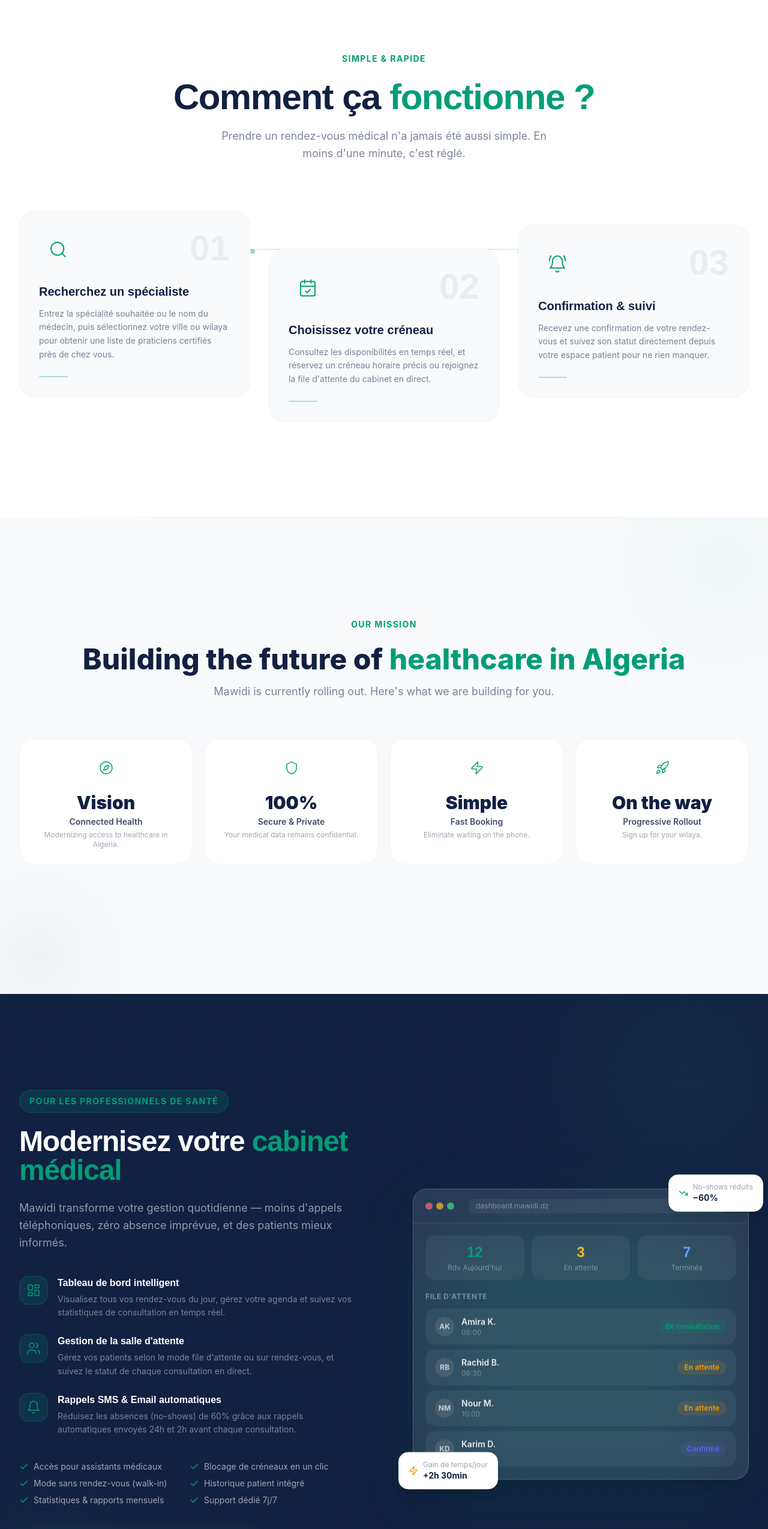
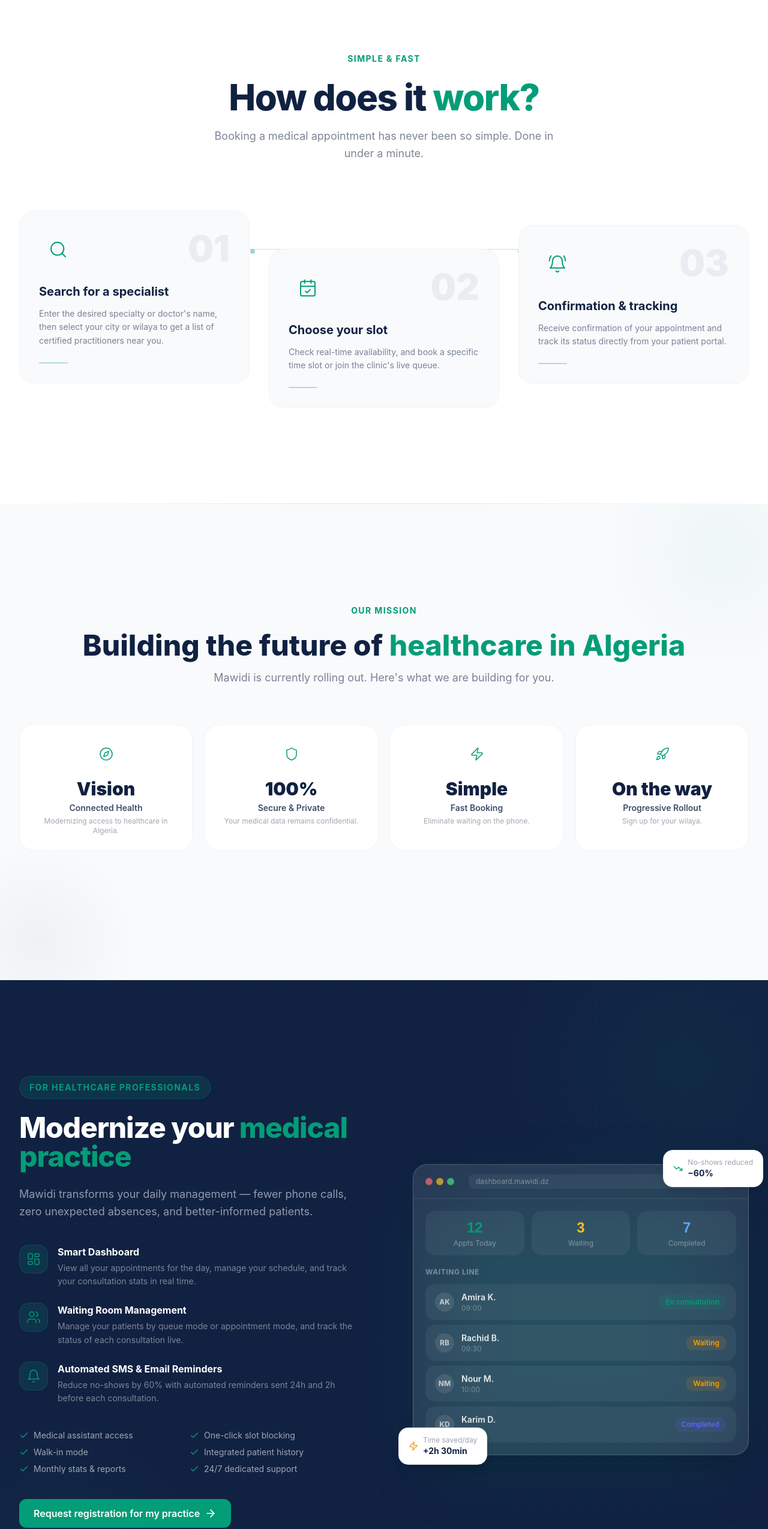
Before and after one commit to fuih/mawidi, a React (Vite) app in the folder apps/frontend/: page / in a window 1280 px wide. Shown: the part 880-3429 px from the top of the page at 60% size. Built offline with nearby package versions, Linux system fonts and the light colour scheme; no server answers.

Commit message:
feat: Translate HowItWorks and DoctorSection for full Landing Page i18n

```diff
--- a/apps/frontend/src/components/landing/DoctorSection.tsx
+++ b/apps/frontend/src/components/landing/DoctorSection.tsx
@@ -1,41 +1,19 @@
 import { useRef } from "react";
 import { motion, useInView, useScroll, useTransform } from "framer-motion";
 import { LayoutDashboard, Users, Bell, ArrowRight, Check, Zap, TrendingDown } from "lucide-react";
+import { useTranslation } from "react-i18next";
 
-const features = [
-  {
-    icon: LayoutDashboard,
-    title: "Tableau de bord intelligent",
-    description: "Visualisez tous vos rendez-vous du jour, gérez votre agenda et suivez vos statistiques de consultation en temps réel.",
-  },
-  {
-    icon: Users,
-    title: "Gestion de la salle d'attente",
-    description: "Gérez vos patients selon le mode file d'attente ou sur rendez-vous, et suivez le statut de chaque consultation en direct.",
-  },
-  {
-    icon: Bell,
-    title: "Rappels SMS & Email automatiques",
-    description: "Réduisez les absences (no-shows) de 60% grâce aux rappels automatiques envoyés 24h et 2h avant chaque consultation.",
-  },
-];
 
-const perks = [
-  "Accès pour assistants médicaux",
-  "Blocage de créneaux en un clic",
-  "Mode sans rendez-vous (walk-in)",
-  "Historique patient intégré",
-  "Statistiques & rapports mensuels",
-  "Support dédié 7j/7",
-];
 
 // Dashboard Mockup Component
 function DashboardMockup() {
+  const { t } = useTranslation();
+
   const patients = [
     { name: "Amira K.", time: "09:00", status: "En consultation", color: "#039D77" },
-    { name: "Rachid B.", time: "09:30", status: "En attente", color: "#F59E0B" },
-    { name: "Nour M.", time: "10:00", status: "En attente", color: "#F59E0B" },
-    { name: "Karim D.", time: "10:30", status: "Confirmé", color: "#6366F1" },
+    { name: "Rachid B.", time: "09:30", status: t('doctorSection.mockup.stat2'), color: "#F59E0B" },
+    { name: "Nour M.", time: "10:00", status: t('doctorSection.mockup.stat2'), color: "#F59E0B" },
+    { name: "Karim D.", time: "10:30", status: t('doctorSection.mockup.stat3'), color: "#6366F1" },
   ];
 
   return (
@@ -52,7 +30,7 @@ function DashboardMockup() {
             <div className="w-3 h-3 rounded-full bg-green-400/70" />
           </div>
           <div className="flex-1 mx-4 bg-white/5 rounded-lg px-3 py-1 text-xs text-white/40 font-mono">
-            dashboard.mawidi.dz
+            {t('doctorSection.mockup.url')}
           </div>
         </div>
 
@@ -61,9 +39,9 @@ function DashboardMockup() {
           {/* Stats row */}
           <div className="grid grid-cols-3 gap-3 mb-5">
             {[
-              { label: "Rdv Aujourd'hui", value: "12", color: "text-[#039D77]" },
-              { label: "En attente", value: "3", color: "text-amber-400" },
-              { label: "Terminés", value: "7", color: "text-blue-400" },
+              { label: t('doctorSection.mockup.stat1'), value: "12", color: "text-[#039D77]" },
+              { label: t('doctorSection.mockup.stat2'), value: "3", color: "text-amber-400" },
+              { label: t('doctorSection.mockup.stat3'), value: "7", color: "text-blue-400" },
             ].map((stat) => (
               <div key={stat.label} className="bg-white/5 rounded-2xl p-3 text-center">
                 <div className={`text-2xl font-black ${stat.color}`} style={{ fontFamily: "'Plus Jakarta Sans', sans-serif" }}>
@@ -76,7 +54,9 @@ function DashboardMockup() {
 
           {/* Patient list */}
           <div className="space-y-2">
-            <div className="text-xs font-bold text-white/40 uppercase tracking-wider mb-3">File d'attente</div>
+            <div className="text-xs font-bold text-white/40 uppercase tracking-wider mb-3 text-start">
+              {t('doctorSection.mockup.queue')}
+            </div>
             {patients.map((p, i) => (
               <motion.div
                 key={p.name}
@@ -88,7 +68,7 @@ function DashboardMockup() {
                 <div className="w-8 h-8 rounded-full bg-white/10 flex items-center justify-center text-white/70 text-xs font-bold">
                   {p.name.split(" ").map(n => n[0]).join("")}
                 </div>
-                <div className="flex-1 min-w-0">
+                <div className="flex-1 min-w-0 text-start">
                   <div className="text-white/90 text-sm font-semibold truncate">{p.name}</div>
                   <div className="text-white/35 text-xs">{p.time}</div>
                 </div>
@@ -110,12 +90,12 @@ function DashboardMockup() {
       <motion.div
         animate={{ y: [0, -8, 0] }}
         transition={{ duration: 4, repeat: Infinity, ease: "easeInOut" }}
-        className="absolute -top-4 -right-6 bg-white rounded-2xl shadow-lg px-4 py-3 border border-gray-100"
+        className="absolute -top-4 -end-6 bg-white rounded-2xl shadow-lg px-4 py-3 border border-gray-100"
       >
         <div className="flex items-center gap-2">
           <TrendingDown className="w-4 h-4 text-[#039D77]" />
-          <div>
-            <div className="text-xs text-gray-400">No-shows réduits</div>
+          <div className="text-start">
+            <div className="text-xs text-gray-400">{t('doctorSection.mockup.noshows')}</div>
             <div className="text-sm font-bold text-[#112142]">−60%</div>
           </div>
         </div>
@@ -124,12 +104,12 @@ function DashboardMockup() {
       <motion.div
         animate={{ y: [0, 8, 0] }}
         transition={{ duration: 5, repeat: Infinity, ease: "easeInOut", delay: 1.5 }}
-        className="absolute -bottom-4 -left-6 bg-white rounded-2xl shadow-lg px-4 py-3 border border-gray-100"
+        className="absolute -bottom-4 -start-6 bg-white rounded-2xl shadow-lg px-4 py-3 border border-gray-100"
       >
         <div className="flex items-center gap-2">
           <Zap className="w-4 h-4 text-amber-500" />
-          <div>
-            <div className="text-xs text-gray-400">Gain de temps/jour</div>
+          <div className="text-start">
+            <div className="text-xs text-gray-400">{t('doctorSection.mockup.timeSaved')}</div>
             <div className="text-sm font-bold text-[#112142]">+2h 30min</div>
           </div>
         </div>
@@ -143,6 +123,27 @@ export function DoctorSection() {
   const inView = useInView(ref, { once: true, margin: "-100px" });
   const { scrollYProgress } = useScroll({ target: ref, offset: ["start end", "end start"] });
   const mockupY = useTransform(scrollYProgress, [0, 1], [30, -30]);
+  const { t } = useTranslation();
+
+  const features = [
+    {
+      icon: LayoutDashboard,
+      title: t('doctorSection.features.dashboard.title'),
+      description: t('doctorSection.features.dashboard.description'),
+    },
+    {
+      icon: Users,
+      title: t('doctorSection.features.queue.title'),
+      description: t('doctorSection.features.queue.description'),
+    },
+    {
+      icon: Bell,
+      title: t('doctorSection.features.reminders.title'),
+      description: t('doctorSection.features.reminders.description'),
+    },
+  ];
+
+  const perks = t('doctorSection.perks', { returnObjects: true }) as string[];
 
   return (
     <section
@@ -153,11 +154,11 @@ export function DoctorSection() {
       {/* Background textures */}
       <div className="absolute inset-0 pointer-events-none overflow-hidden">
         <div
-          className="absolute -top-40 -right-40 w-[600px] h-[600px] rounded-full opacity-[0.07]"
+          className="absolute -top-40 -end-40 w-[600px] h-[600px] rounded-full opacity-[0.07]"
           style={{ background: "radial-gradient(circle, #039D77 0%, transparent 70%)" }}
         />
         <div
-          className="absolute -bottom-40 -left-40 w-[500px] h-[500px] rounded-full opacity-[0.06]"
+          className="absolute -bottom-40 -start-40 w-[500px] h-[500px] rounded-full opacity-[0.06]"
           style={{ background: "radial-gradient(circle, #039D77 0%, transparent 70%)" }}
         />
         {/* Dot grid */}
@@ -180,19 +181,18 @@ export function DoctorSection() {
               transition={{ duration: 0.7 }}
             >
               <span className="inline-block text-[#039D77] text-sm font-bold tracking-widest uppercase mb-6 bg-[#039D77]/15 px-4 py-2 rounded-full border border-[#039D77]/25">
-                Pour les professionnels de santé
+                {t('doctorSection.badge')}
               </span>
 
               <h2
                 className="text-4xl md:text-5xl lg:text-5xl font-extrabold text-white leading-tight tracking-tight mb-6"
-                style={{ fontFamily: "'Plus Jakarta Sans', sans-serif" }}
               >
-                Modernisez votre{" "}
-                <span className="text-[#039D77]">cabinet médical</span>
+                {t('doctorSection.titleStart')}{" "}
+                <span className="text-[#039D77]">{t('doctorSection.titleHighlight')}</span>
               </h2>
 
               <p className="text-white/55 text-lg leading-relaxed mb-10">
-                Mawidi transforme votre gestion quotidienne — moins d'appels téléphoniques, zéro absence imprévue, et des patients mieux informés.
+                {t('doctorSection.subtitle')}
               </p>
             </motion.div>
 
@@ -214,7 +214,6 @@ export function DoctorSection() {
                     <div>
                       <h3
                         className="text-base font-bold text-white mb-1"
-                        style={{ fontFamily: "'Plus Jakarta Sans', sans-serif" }}
                       >
                         {feature.title}
                       </h3>
@@ -249,10 +248,11 @@ export function DoctorSection() {
             >
               <a
                 href="#"
-                className="group inline-flex items-center justify-center gap-3 bg-[#039D77] hover:bg-[#04b589] text-white font-bold text-base px-8 py-4 rounded-2xl transition-all duration-200 hover:scale-[1.02] shadow-emerald-lg"
+                className="px-6 py-3 bg-[#039D77] hover:bg-[#027a5c] text-white font-semibold rounded-xl text-center transition-all duration-300 hover:shadow-emerald-lg flex items-center justify-center gap-2 group"
               >
-                Demander l'inscription de mon cabinet
-                <ArrowRight className="w-5 h-5 group-hover:translate-x-1 transition-transform" />
+                <span className="ltr:hidden rtl:inline"><ArrowRight className="w-5 h-5 group-hover:-translate-x-1 transition-transform rotate-180" /></span>
+                {t('doctorSection.cta')}
+                <span className="rtl:hidden"><ArrowRight className="w-5 h-5 group-hover:translate-x-1 transition-transform" /></span>
               </a>
             </motion.div>
           </div>
--- a/apps/frontend/src/components/landing/HowItWorks.tsx
+++ b/apps/frontend/src/components/landing/HowItWorks.tsx
@@ -1,14 +1,19 @@
 import { useRef } from "react";
 import { motion, useInView } from "framer-motion";
 import { Search, CalendarCheck, BellRing } from "lucide-react";
+import { useTranslation } from "react-i18next";
+
+export default function HowItWorks() {
+  const ref = useRef(null);
+  const inView = useInView(ref, { once: true, margin: "-100px" });
+  const { t } = useTranslation();
 
   const steps = [
     {
       number: "01",
       icon: Search,
-    title: "Recherchez un spécialiste",
-    description:
-      "Entrez la spécialité souhaitée ou le nom du médecin, puis sélectionnez votre ville ou wilaya pour obtenir une liste de praticiens certifiés près de chez vous.",
+      title: t('howItWorks.step1.title'),
+      description: t('howItWorks.step1.description'),
       color: "#039D77",
       bgColor: "bg-[#039D77]/8",
       offset: "lg:mt-0",
@@ -16,9 +21,8 @@ const steps = [
     {
       number: "02",
       icon: CalendarCheck,
-    title: "Choisissez votre créneau",
-    description:
-      "Consultez les disponibilités en temps réel, et réservez un créneau horaire précis ou rejoignez la file d'attente du cabinet en direct.",
+      title: t('howItWorks.step2.title'),
+      description: t('howItWorks.step2.description'),
       color: "#039D77",
       bgColor: "bg-[#039D77]/8",
       offset: "lg:mt-16",
@@ -26,18 +30,13 @@ const steps = [
     {
       number: "03",
       icon: BellRing,
-    title: "Confirmation & suivi",
-    description:
-      "Recevez une confirmation de votre rendez-vous et suivez son statut directement depuis votre espace patient pour ne rien manquer.",
+      title: t('howItWorks.step3.title'),
+      description: t('howItWorks.step3.description'),
       color: "#039D77",
       bgColor: "bg-[#039D77]/8",
       offset: "lg:mt-6",
     },
   ];
-
-export default function HowItWorks() {
-  const ref = useRef(null);
-  const inView = useInView(ref, { once: true, margin: "-100px" });
 
   return (
     <section id="how-it-works" className="relative py-28 lg:py-40 bg-white overflow-hidden">
@@ -55,29 +54,28 @@ export default function HowItWorks() {
           className="text-center mb-20"
         >
           <span className="inline-block text-[#039D77] text-sm font-bold tracking-widest uppercase mb-4 bg-[#039D77]/8 px-4 py-2 rounded-full">
-            Simple & Rapide
+            {t('howItWorks.badge')}
           </span>
           <h2
             className="text-4xl md:text-5xl lg:text-6xl font-extrabold text-[#112142] leading-tight tracking-tight"
-            style={{ fontFamily: "'Plus Jakarta Sans', sans-serif" }}
           >
-            Comment ça{" "}
-            <span className="text-[#039D77]">fonctionne ?</span>
+            {t('howItWorks.titleStart')}{" "}
+            <span className="text-[#039D77]">{t('howItWorks.titleHighlight')}</span>
           </h2>
           <p className="mt-5 text-lg text-[#112142]/55 max-w-xl mx-auto leading-relaxed">
-            Prendre un rendez-vous médical n'a jamais été aussi simple. En moins d'une minute, c'est réglé.
+            {t('howItWorks.subtitle')}
           </p>
         </motion.div>
 
         {/* Steps */}
         <div className="relative">
           {/* Connecting line (desktop) */}
-          <div className="hidden lg:block absolute top-16 left-[calc(16.667%-40px)] right-[calc(16.667%-40px)] h-px">
+          <div className="hidden lg:block absolute top-16 start-[calc(16.667%-40px)] end-[calc(16.667%-40px)] h-px">
             <motion.div
               initial={{ scaleX: 0 }}
               animate={inView ? { scaleX: 1 } : {}}
               transition={{ duration: 1.2, delay: 0.6, ease: [0.22, 1, 0.36, 1] }}
-              className="h-full origin-left"
+              className="h-full origin-left rtl:origin-right"
               style={{
                 background: "linear-gradient(90deg, #039D77 0%, #039D77 100%)",
                 opacity: 0.25,
@@ -91,7 +89,7 @@ export default function HowItWorks() {
                 animate={inView ? { opacity: 1, scale: 1 } : {}}
                 transition={{ delay: 0.8 + pos / 200, duration: 0.4 }}
                 className="absolute top-1/2 -translate-y-1/2 w-2 h-2 rounded-full bg-[#039D77]/40"
-                style={{ left: `${pos}%` }}
+                style={{ insetInlineStart: `${pos}%` }}
               />
             ))}
           </div>
@@ -119,7 +117,7 @@ export default function HowItWorks() {
                       </div>
                       <span
                         className="text-6xl font-black leading-none"
-                        style={{ color: "#112142", opacity: 0.06, fontFamily: "'Plus Jakarta Sans', sans-serif" }}
+                        style={{ color: "#112142", opacity: 0.06 }}
                       >
                         {step.number}
                       </span>
@@ -128,7 +126,6 @@ export default function HowItWorks() {
                     {/* Content */}
                     <h3
                       className="text-xl font-bold text-[#112142] mb-3"
-                      style={{ fontFamily: "'Plus Jakarta Sans', sans-serif" }}
                     >
                       {step.title}
                     </h3>
--- a/apps/frontend/src/i18n/locales/ar/translation.json
+++ b/apps/frontend/src/i18n/locales/ar/translation.json
@@ -32,6 +32,62 @@
     "stat4Label": "إطلاق تدريجي",
     "stat4Sub": "سجل من أجل ولايتك."
   },
+  "howItWorks": {
+    "badge": "بسيط وسريع",
+    "titleStart": "كيف ",
+    "titleHighlight": "يعمل؟",
+    "subtitle": "حجز موعد طبي لم يكن بهذه السهولة من قبل. يتم الأمر في أقل من دقيقة.",
+    "step1": {
+      "title": "ابحث عن أخصائي",
+      "description": "أدخل التخصص المطلوب أو اسم الطبيب، ثم حدد مدينتك أو ولايتك للحصول على قائمة بالممارسين المعتمدين بالقرب منك."
+    },
+    "step2": {
+      "title": "اختر موعدك",
+      "description": "تحقق من التوافر في الوقت الفعلي، واحجز فترة زمنية محددة أو انضم إلى طابور الانتظار المباشر للعيادة."
+    },
+    "step3": {
+      "title": "التأكيد والمتابعة",
+      "description": "احصل على تأكيد لموعدك وتابع حالته مباشرة من بوابة المريض الخاصة بك."
+    }
+  },
+  "doctorSection": {
+    "badge": "لمتخصصي الرعاية الصحية",
+    "titleStart": "قم بتحديث ",
+    "titleHighlight": "عيادتك الطبية",
+    "subtitle": "تُحوّل منصتنا إدارتك اليومية — مكالمات هاتفية أقل، لا غيابات غير متوقعة، ومرضى على دراية أفضل.",
+    "features": {
+      "dashboard": {
+        "title": "لوحة تحكم ذكية",
+        "description": "عرض جميع مواعيدك لليوم، إدارة جدولك الزمني، وتتبع إحصائيات استشاراتك في الوقت الفعلي."
+      },
+      "queue": {
+        "title": "إدارة غرفة الانتظار",
+        "description": "أدر مرضاك وفق وضع الطابور أو وضع المواعيد، وتابع حالة كل استشارة مباشرة."
+      },
+      "reminders": {
+        "title": "تذكيرات تلقائية",
+        "description": "قلل من التخلف عن المواعيد بنسبة 60% بفضل التذكيرات التلقائية التي تُرسل قبل 24 ساعة و ساعتين من كل استشارة."
+      }
+    },
+    "perks": [
+      "وصول المساعدين الطبيين",
+      "حظر المواعيد بنقرة واحدة",
+      "وضع بدون موعد",
+      "سجل المريض المدمج",
+      "إحصائيات وتقارير شهرية",
+      "دعم مخصص على مدار الساعة"
+    ],
+    "cta": "طلب تسجيل عيادتي",
+    "mockup": {
+      "url": "dashboard.mawidi.dz",
+      "stat1": "مواعيد اليوم",
+      "stat2": "في الانتظار",
+      "stat3": "مكتملة",
+      "queue": "طابور الانتظار",
+      "noshows": "تخفيض الغياب",
+      "timeSaved": "توفير الوقت/اليوم"
+    }
+  },
   "footer": {
     "description": "أول منصة لحجز المواعيد الطبية عبر الإنترنت في الجزائر. موثوقة، آمنة ومتاحة على مدار الساعة.",
     "patients": "المرضى",
--- a/apps/frontend/src/i18n/locales/en/translation.json
+++ b/apps/frontend/src/i18n/locales/en/translation.json
@@ -32,6 +32,62 @@
     "stat4Label": "Progressive Rollout",
     "stat4Sub": "Sign up for your wilaya."
   },
+  "howItWorks": {
+    "badge": "Simple & Fast",
+    "titleStart": "How does it ",
+    "titleHighlight": "work?",
+    "subtitle": "Booking a medical appointment has never been so simple. Done in under a minute.",
+    "step1": {
+      "title": "Search for a specialist",
+      "description": "Enter the desired specialty or doctor's name, then select your city or wilaya to get a list of certified practitioners near you."
+    },
+    "step2": {
+      "title": "Choose your slot",
+      "description": "Check real-time availability, and book a specific time slot or join the clinic's live queue."
+    },
+    "step3": {
+      "title": "Confirmation & tracking",
+      "description": "Receive confirmation of your appointment and track its status directly from your patient portal."
+    }
+  },
+  "doctorSection": {
+    "badge": "For Healthcare Professionals",
+    "titleStart": "Modernize your ",
+    "titleHighlight": "medical practice",
+    "subtitle": "Mawidi transforms your daily management — fewer phone calls, zero unexpected absences, and better-informed patients.",
+    "features": {
+      "dashboard": {
+        "title": "Smart Dashboard",
+        "description": "View all your appointments for the day, manage your schedule, and track your consultation stats in real time."
+      },
+      "queue": {
+        "title": "Waiting Room Management",
+        "description": "Manage your patients by queue mode or appointment mode, and track the status of each consultation live."
+      },
+      "reminders": {
+        "title": "Automated SMS & Email Reminders",
+        "description": "Reduce no-shows by 60% with automated reminders sent 24h and 2h before each consultation."
+      }
+    },
+    "perks": [
+      "Medical assistant access",
+      "One-click slot blocking",
+      "Walk-in mode",
+      "Integrated patient history",
+      "Monthly stats & reports",
+      "24/7 dedicated support"
+    ],
+    "cta": "Request registration for my practice",
+    "mockup": {
+      "url": "dashboard.mawidi.dz",
+      "stat1": "Appts Today",
+      "stat2": "Waiting",
+      "stat3": "Completed",
+      "queue": "Waiting Line",
+      "noshows": "No-shows reduced",
+      "timeSaved": "Time saved/day"
+    }
+  },
   "footer": {
     "description": "The first online medical appointment booking platform for Algeria. Reliable, secure, and available 24/7.",
     "patients": "Patients",
--- a/apps/frontend/src/i18n/locales/fr/translation.json
+++ b/apps/frontend/src/i18n/locales/fr/translation.json
@@ -32,6 +32,62 @@
     "stat4Label": "Déploiement progressif",
     "stat4Sub": "Inscrivez-vous pour votre wilaya."
   },
+  "howItWorks": {
+    "badge": "Simple & Rapide",
+    "titleStart": "Comment ça ",
+    "titleHighlight": "fonctionne ?",
+    "subtitle": "Prendre un rendez-vous médical n'a jamais été aussi simple. En moins d'une minute, c'est réglé.",
+    "step1": {
+      "title": "Recherchez un spécialiste",
+      "description": "Entrez la spécialité souhaitée ou le nom du médecin, puis sélectionnez votre ville ou wilaya pour obtenir une liste de praticiens certifiés près de chez vous."
+    },
+    "step2": {
+      "title": "Choisissez votre créneau",
+      "description": "Consultez les disponibilités en temps réel, et réservez un créneau horaire précis ou rejoignez la file d'attente du cabinet en direct."
+    },
+    "step3": {
+      "title": "Confirmation & suivi",
+      "description": "Recevez une confirmation de votre rendez-vous et suivez son statut directement depuis votre espace patient pour ne rien manquer."
+    }
+  },
+  "doctorSection": {
+    "badge": "Pour les professionnels de santé",
+    "titleStart": "Modernisez votre ",
+    "titleHighlight": "cabinet médical",
+    "subtitle": "Mawidi transforme votre gestion quotidienne — moins d'appels téléphoniques, zéro absence imprévue, et des patients mieux informés.",
+    "features": {
+      "dashboard": {
+        "title": "Tableau de bord intelligent",
+        "description": "Visualisez tous vos rendez-vous du jour, gérez votre agenda et suivez vos statistiques de consultation en temps réel."
+      },
+      "queue": {
+        "title": "Gestion de la salle d'attente",
+        "description": "Gérez vos patients selon le mode file d'attente ou sur rendez-vous, et suivez le statut de chaque consultation en direct."
+      },
+      "reminders": {
+        "title": "Rappels SMS & Email automatiques",
+        "description": "Réduisez les absences (no-shows) de 60% grâce aux rappels automatiques envoyés 24h et 2h avant chaque consultation."
+      }
+    },
+    "perks": [
+      "Accès pour assistants médicaux",
+      "Blocage de créneaux en un clic",
+      "Mode sans rendez-vous (walk-in)",
+      "Historique patient intégré",
+      "Statistiques & rapports mensuels",
+      "Support dédié 7j/7"
+    ],
+    "cta": "Demander l'inscription de mon cabinet",
+    "mockup": {
+      "url": "dashboard.mawidi.dz",
+      "stat1": "Rdv Aujourd'hui",
+      "stat2": "En attente",
+      "stat3": "Terminés",
+      "queue": "File d'attente",
+      "noshows": "No-shows réduits",
+      "timeSaved": "Gain de temps/jour"
+    }
+  },
   "footer": {
     "description": "La première plateforme de prise de rendez-vous médicaux en ligne pour l'Algérie. Fiable, sécurisée et disponible 24h/24.",
     "patients": "Patients",
```
Lines whose indentation alone changed are shown as unchanged.
